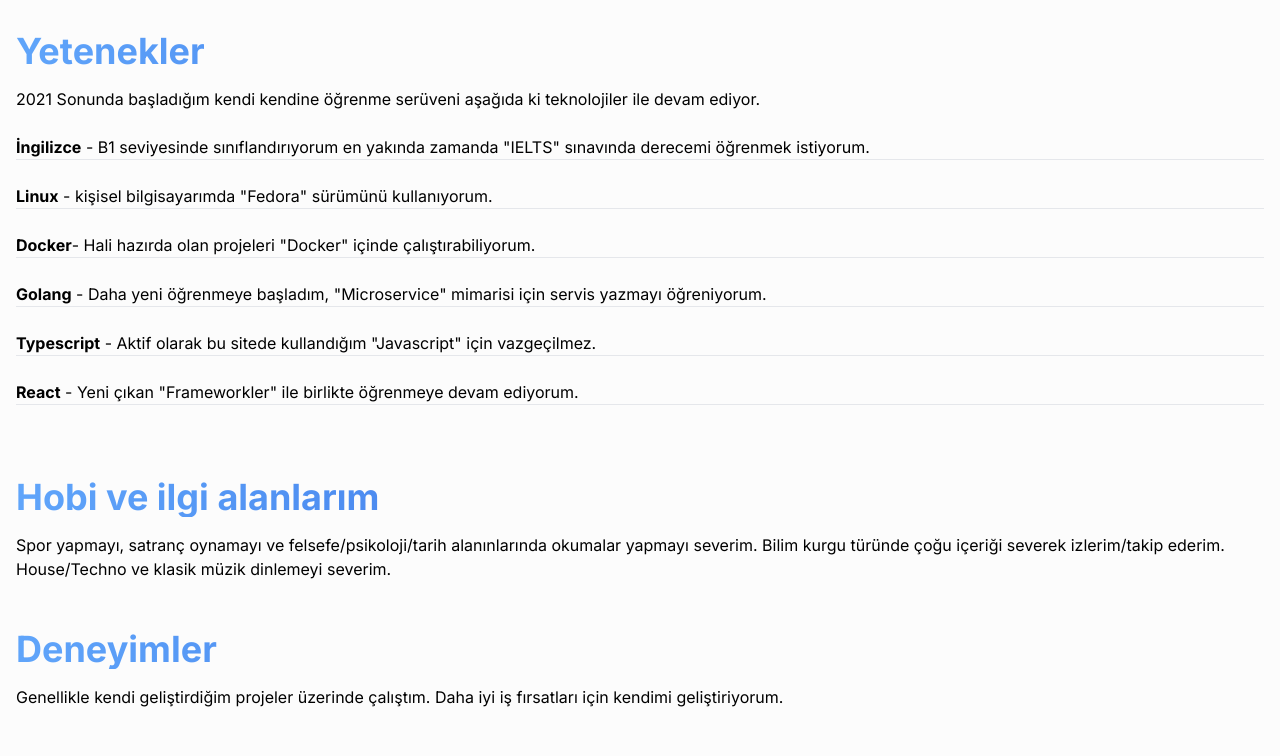
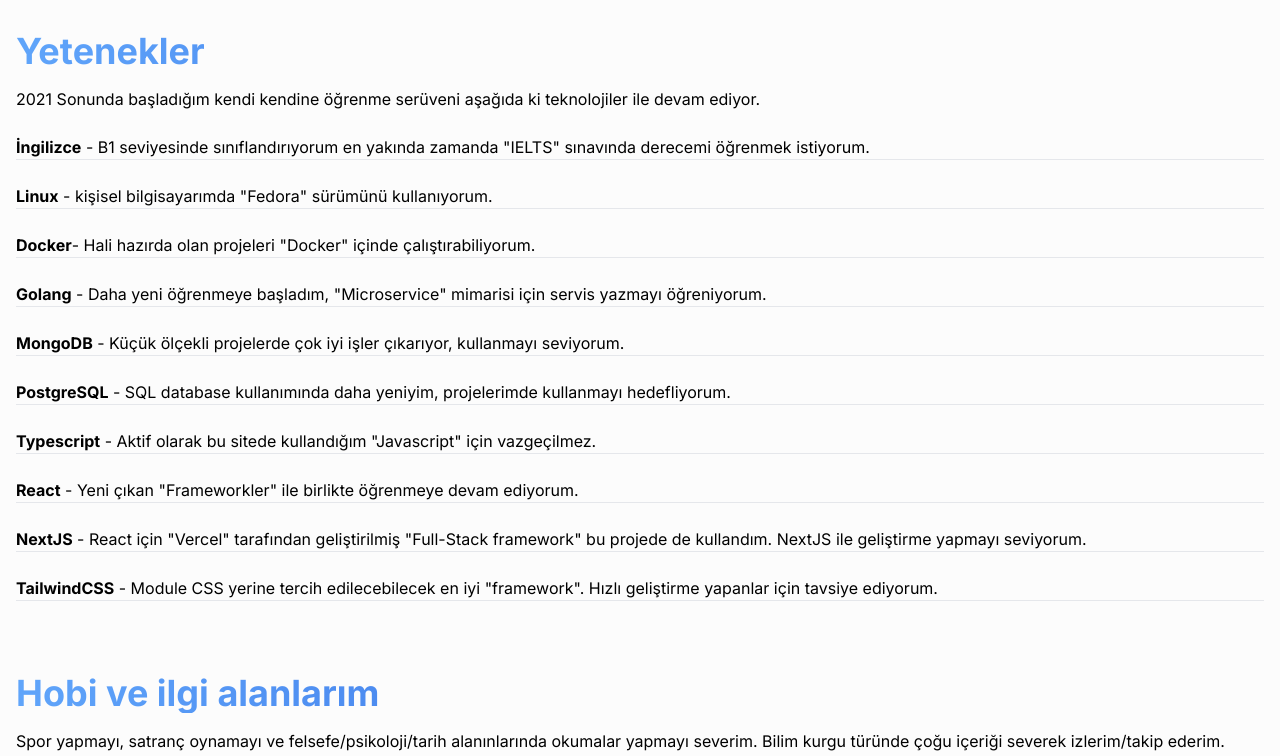
Before and after one commit to grienz/portfolio, a Next.js app: page /about in a window 1280 px wide. Shown: the part 389-1145 px from the top of the page. Built offline with nearby package versions, Linux system fonts and the light colour scheme.

Commit message:
About page updated.

```diff
--- a/app/about/page.tsx
+++ b/app/about/page.tsx
@@ -67,6 +67,18 @@ const AboutPage = async () => {
           <hr></hr>
           <br></br>
           <ul>
+            <strong>MongoDB</strong> - Küçük ölçekli projelerde çok iyi işler
+            çıkarıyor, kullanmayı seviyorum.
+          </ul>
+          <hr></hr>
+          <br></br>
+          <ul>
+            <strong>PostgreSQL</strong> - SQL database kullanımında daha
+            yeniyim, projelerimde kullanmayı hedefliyorum.
+          </ul>
+          <hr></hr>
+          <br></br>
+          <ul>
             <strong>Typescript</strong> - Aktif olarak bu sitede kullandığım
             "Javascript" için vazgeçilmez.
           </ul>
@@ -75,6 +87,20 @@ const AboutPage = async () => {
           <ul>
             <strong>React</strong> - Yeni çıkan "Frameworkler" ile birlikte
             öğrenmeye devam ediyorum.
+          </ul>
+          <hr></hr>
+          <br></br>
+          <ul>
+            <strong>NextJS</strong> - React için "Vercel" tarafından
+            geliştirilmiş "Full-Stack framework" bu projede de kullandım. NextJS
+            ile geliştirme yapmayı seviyorum.
+          </ul>
+          <hr></hr>
+          <br></br>
+          <ul>
+            <strong>TailwindCSS</strong> - Module CSS yerine tercih
+            edilecebilecek en iyi "framework". Hızlı geliştirme yapanlar için
+            tavsiye ediyorum.
           </ul>
           <hr></hr>
           <br></br>
```
